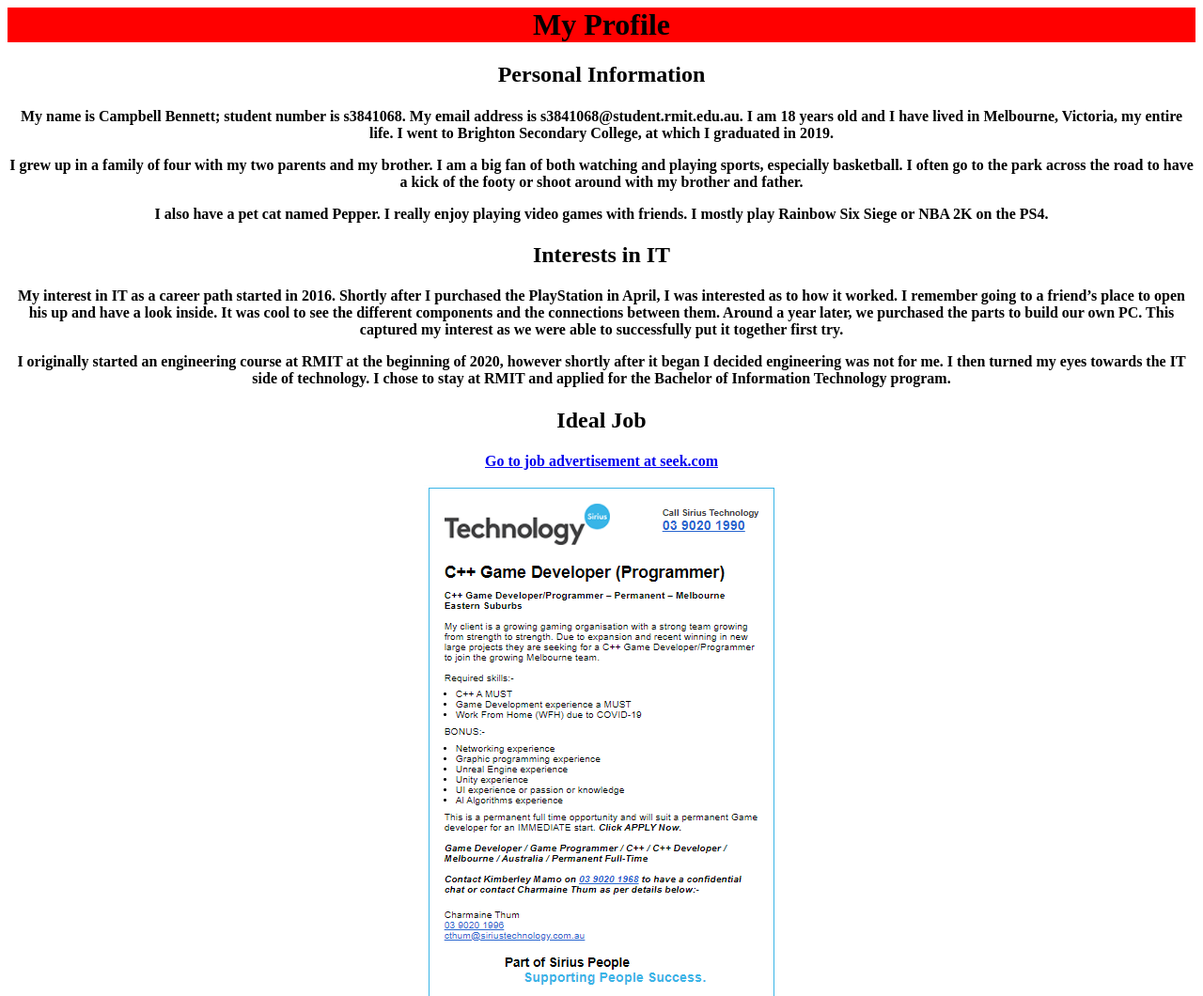
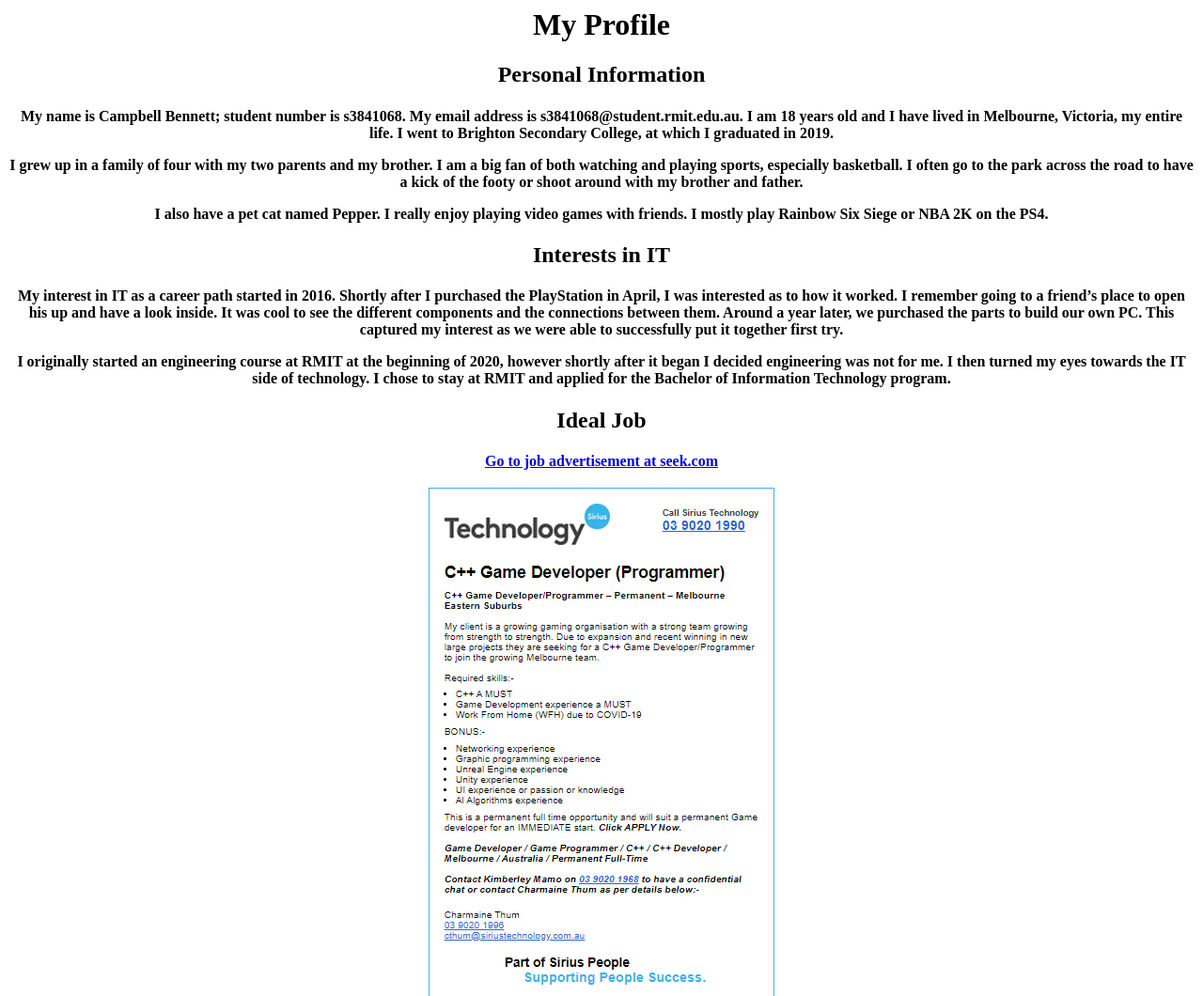
Before and after one commit to CBen2012/CBen2012.github.io, a plain HTML site: page index.html in a window 1280 px wide. Shown: the top 1060 px of the page at 94% size. Drawn offline with Linux system fonts and the light colour scheme.

Commit message:
Update index.html

```diff
--- a/index.html
+++ b/index.html
@@ -1,7 +1,5 @@
 <center>
-<div style="background: #f00;">
 <h1>My Profile</h1>
-</div>
 <h2>Personal Information</h2>
 <h4>
 <p>My name is Campbell Bennett; student number is s3841068. My email address is s3841068@student.rmit.edu.au. I am 18 years old and I have lived in Melbourne, Victoria, my entire life. I went to Brighton Secondary College, at which I graduated in 2019.</p>
```
